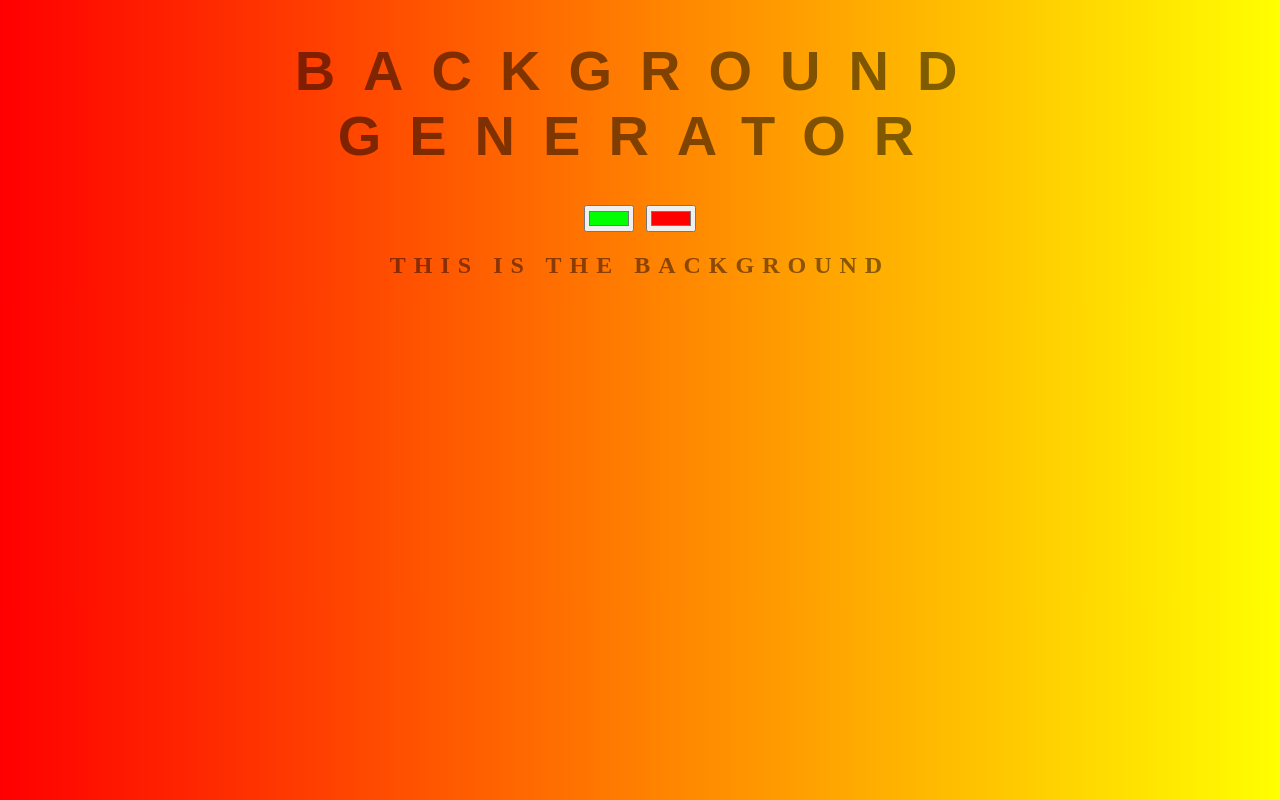
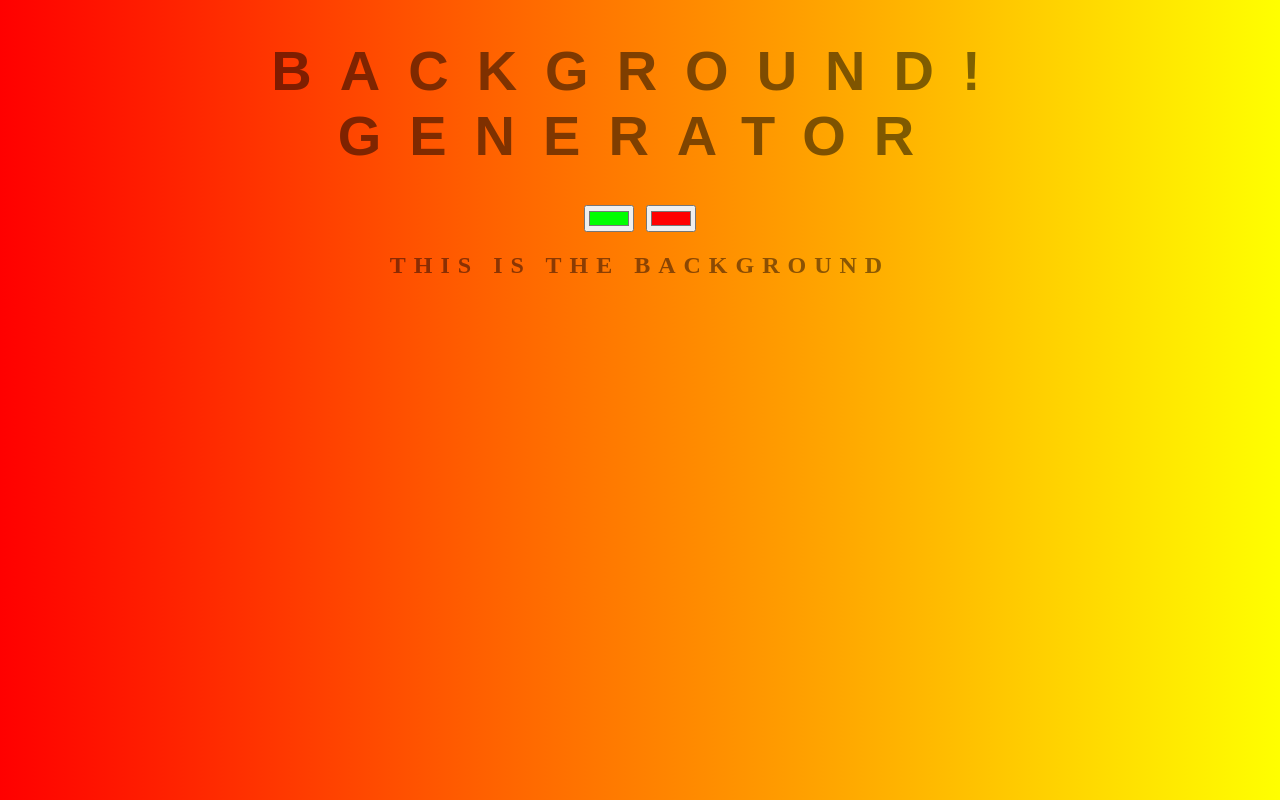
Before and after one commit to MahmoudRaafat119/background-generator-, a plain HTML site: page index.html in a window 1280 px wide. Drawn offline with Linux system fonts and the light colour scheme.

Commit message:
add exlamation

```diff
--- a/index.html
+++ b/index.html
@@ -5,7 +5,7 @@
 	<link rel="stylesheet" type="text/css" href="style.css">
 </head>
 <body id="gradient">
-  <h1>background generator</h1>
+  <h1>background! generator</h1>
   <input class="color1" type="color" name="color1" value="#00ff00">
   <input class="color2" type="color" name="color2" value="#ff0000">
   <h2>this is the background</h2>
```
